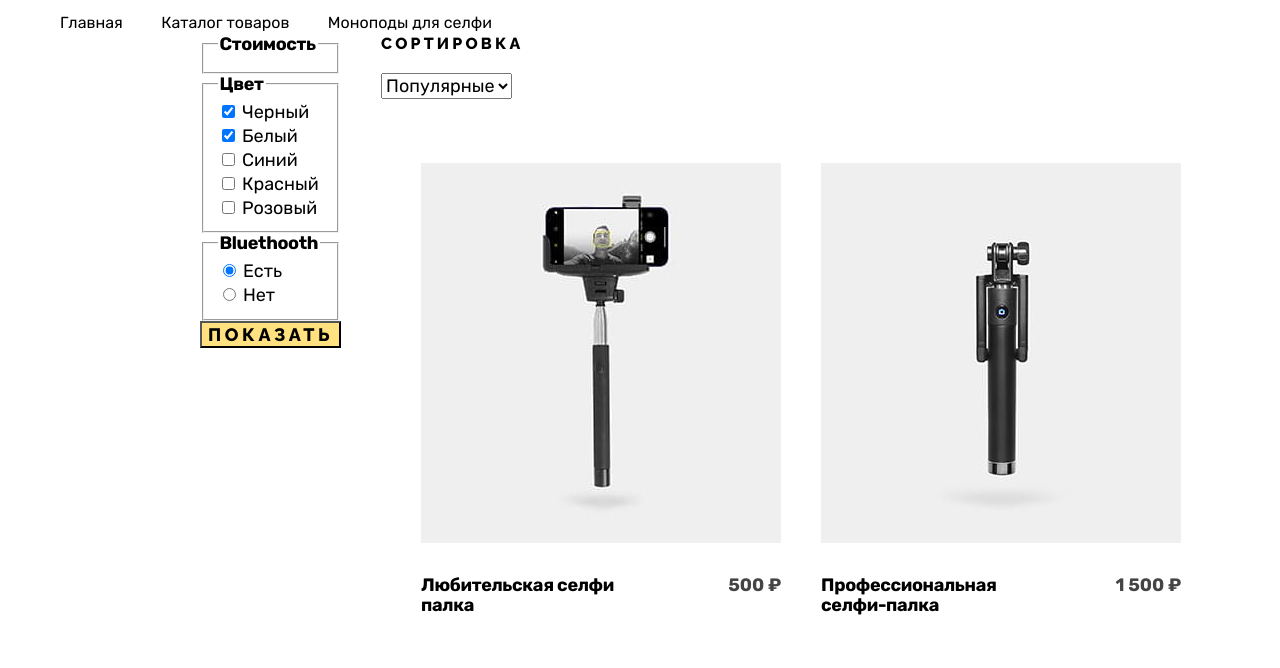
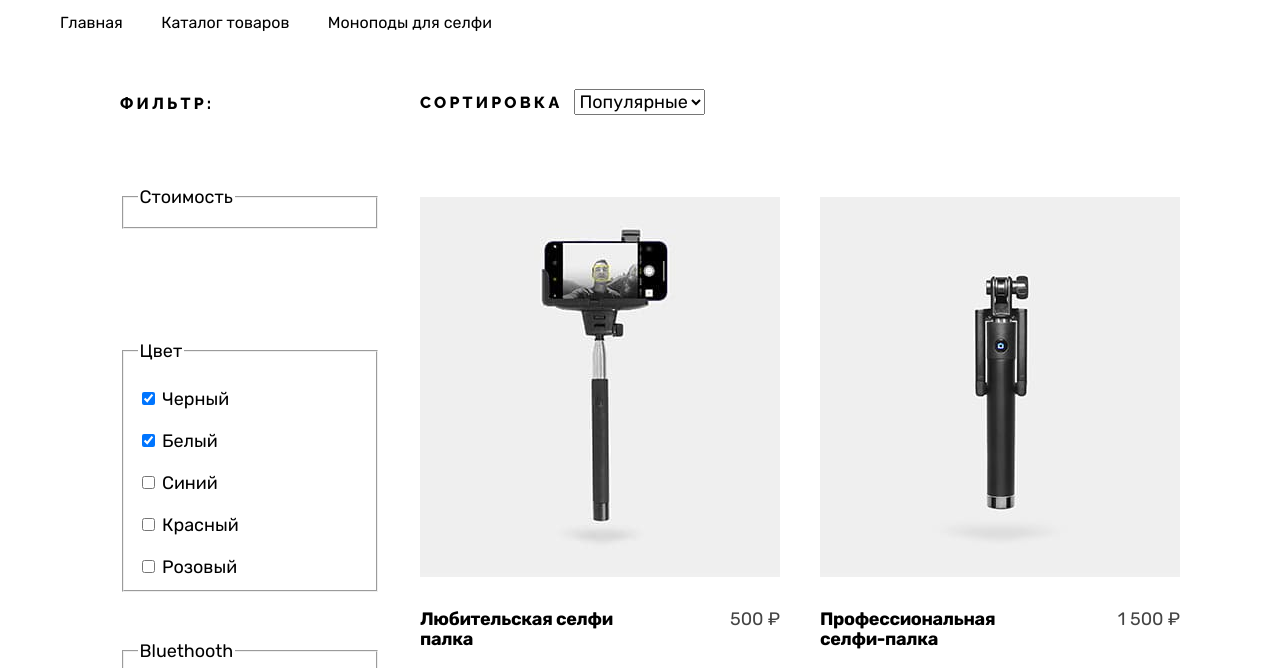
Before and after one commit to htmlacademy-htmlcss/1894237-device-34, a plain HTML site: page catalog.html in a window 1280 px wide. Shown: the part 391-1059 px from the top of the page. Drawn offline with Linux system fonts and the light colour scheme; files whose address does not match are found by name.

Commit message:
I made corrections according to the mentor's comments.

```diff
--- a/catalog.html
+++ b/catalog.html
@@ -63,13 +63,14 @@
         </header>
         <section class="catalog-products">
           <h2 class="visually-hidden">Список товаров с фильтрами</h2>
-          <h3 class="header-filter visually-hidden">Фильтр:</h3>
+          <div class="catalog-filter-blog">
+            <h3 class="header-filter">Фильтр:</h3>
             <form class="catalog-filter" action="https://echo.htmlacademy.ru/" method="get">
-            <fieldset class="catalog-filter-group">
-              <legend class="catalog-filter-title">Стоимость</legend>
+              <fieldset class="catalog-filter-group-price">
+                <legend class="catalog-filter-title-price">Стоимость</legend>
               </fieldset>
-            <fieldset class="catalog-filter-group">
-              <legend class="catalog-filter-title">Цвет</legend>
+              <fieldset class="catalog-filter-group-color">
+                <legend class="catalog-filter-title-color">Цвет</legend>
                 <label class="control">
                   <input class="control-input" type="checkbox" name="Черный" checked>
                   Черный
@@ -91,8 +92,8 @@
                   Розовый
                 </label>
               </fieldset>
-            <fieldset class="catalog-filter-group">
-              <legend class="catalog-filter-title">Bluethooth</legend>
+              <fieldset class="catalog-filter-group-bluethooth">
+                <legend class="catalog-filter-title-bluethooth">Bluethooth</legend>
                 <label class="control">
                   <input class="control-input" type="radio" name="product-property" checked>
                   Есть
@@ -104,6 +105,7 @@
               </fieldset>
               <button class="button-show" type="submit">Показать</button>
             </form>
+          </div>
           <div class="catalog-right-column">
             <h3 class="sorting-header">Сортировка</h3>
             <select class="select-option" aria-label="Сортировка">
@@ -118,7 +120,7 @@
                 <a class="product-card-link" href="#">
                   <img class="product-card-image" src="images/amateur_selfie_stick.jpg" width="360" height="380" alt="Любительская селфи-палка">
                   <h3 class="product-card-title">Любительская селфи палка</h3>
-                  <b class="product-card-price">500 ₽</b>
+                  <span class="product-card-price">500 ₽</span>
                 </a>
 
               </li>
@@ -126,21 +128,21 @@
                 <a class="product-card-link" href="#">
                   <img class="product-card-image" src="images/proffesional_selfie_stick.jpg" width="360" height="380" alt="Профессиональная селфи-палка">
                   <h3 class="product-card-title">Профессиональная селфи-палка</h3>
-                  <b class="product-card-price">1 500 ₽</b>
+                  <span class="product-card-price">1 500 ₽</span>
                 </a>
               </li>
               <li class="product-card-item">
                 <a class="product-card-link" href="#">
                   <img class="product-card-image" src="images/unsinkable_selfie_stick.jpg" width="360" height="380" alt="Непотопляемая селфи-палка">
                   <h3 class="product-card-title">Непотопляемая селфи-палка</h3>
-                  <b class="product-card-price">2 500 ₽</b>
+                  <span class="product-card-price">2 500 ₽</span>
                 </a>
               </li>
               <li class="product-card-item">
                 <a class="product-card-link" href="#">
                   <img class="product-card-image" src="images/selfie_stick_hand.jpg" width="360" height="380" alt="Селфи-палка Следуй за мной">
                   <h3 class="product-card-title">Селфи-палка "Следуй за мной"</h3>
-                  <b class="product-card-price">1 500 ₽</b>
+                  <span class="product-card-price">1 500 ₽</span>
                 </a>
               </li>
             </ul>
--- a/styles/styles.css
+++ b/styles/styles.css
@@ -758,15 +758,36 @@ li {
 }
 
 .catalog-filter {
-  width: 320px;
-  margin-left: 140px;
-  margin-right: 40px;
   flex-direction: column;
   display: flex;
 }
 
+.catalog-filter-blog {
+  display: flex;
+  flex-direction: column;
+  width: 320px;
+  margin-left: 60px;
+}
+
 .catalog-right-column {
   width: 840px;
+  margin-top: 35px;
+}
+
+.catalog-filter-group-price {
+  margin-top: 72px;
+}
+
+.catalog-filter-group-color {
+  display: flex;
+  flex-direction: column;
+  margin-top: 110px;
+}
+
+.catalog-filter-group-bluethooth {
+  display: flex;
+  flex-direction: column;
+  margin-top: 47px;
 }
 
 .catalog-header {
@@ -791,12 +812,21 @@ li {
   line-height: 19px;
   letter-spacing: 0.2em;
   text-transform: uppercase;
+  margin: 0;
+  margin-top: 60px;
+  padding: 0;
+  display: flex;
+  flex-direction: column;
 }
 
 .catalog-filter-title {
   font-weight: 700;
   line-height: 20px;
   letter-spacing: -0.02em;
+}
+
+.control {
+  margin-top: 18px;
 }
 
 .control-input {
@@ -849,6 +879,7 @@ li {
 .catalog-filter-group {
   display: flex;
   flex-direction: column;
+  width: 200px;
 }
 
 .button-show {
@@ -861,6 +892,7 @@ li {
   letter-spacing: 0.2em;
   text-transform: uppercase;
   background-color: #FFE17F;
+  margin-top: 46px;
 }
 
 .blog-button-pagination-show-more {
@@ -888,8 +920,9 @@ li {
   text-transform: uppercase;
   margin: 0;
   padding: 0;
-  display: flex;
+  display: inline-block;
   width: 150px;
+  margin-left: 40px;
 }
 
 .select-option {
@@ -899,7 +932,7 @@ li {
   font-size: 18px;
   line-height: 30px;
   color: #000000;
-  display: flex;
+  display: inline-block;
   margin: 0;
   margin-bottom: 20px;
   margin-top: 20px;
```
Lines whose indentation alone changed are shown as unchanged.
